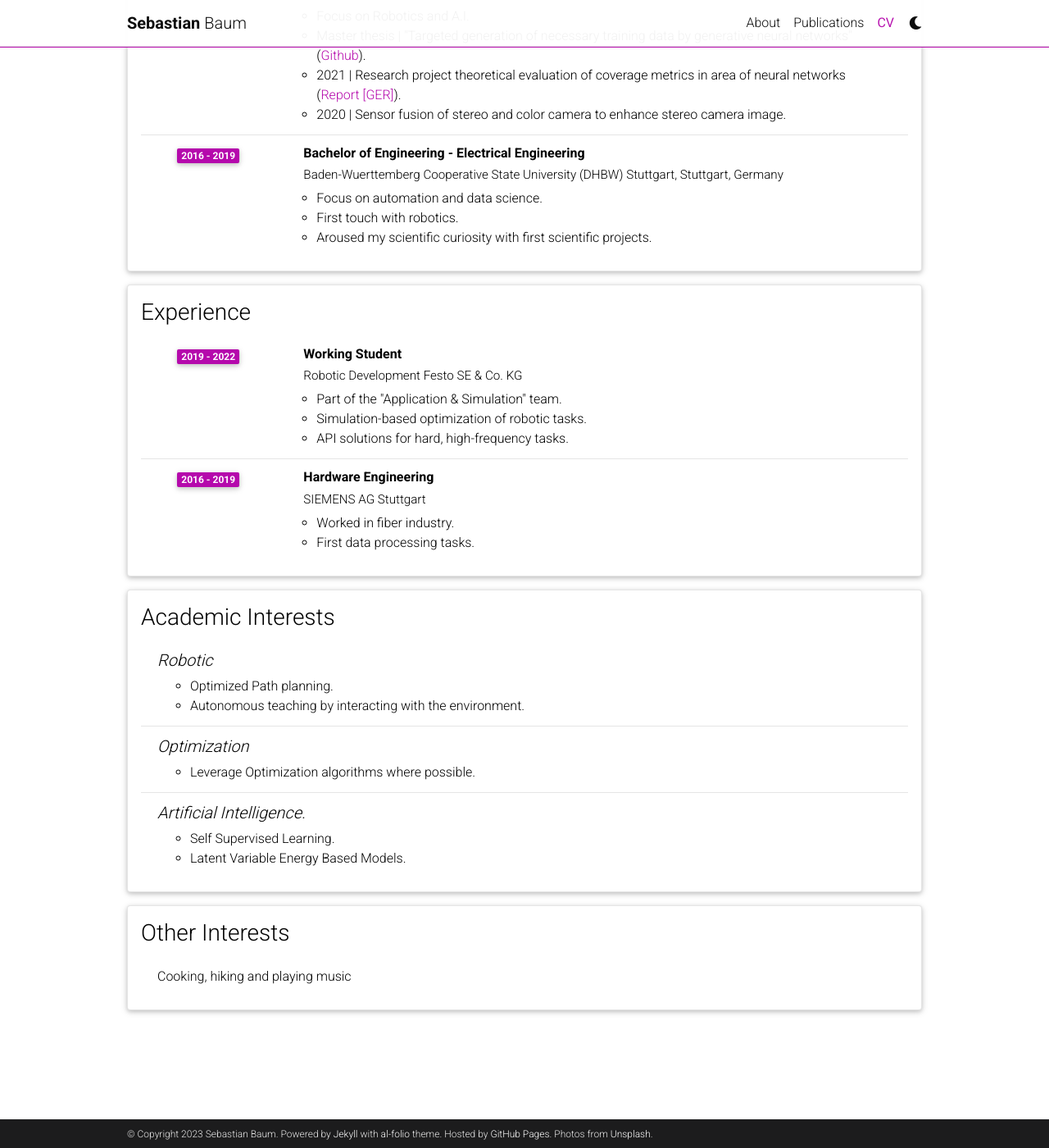
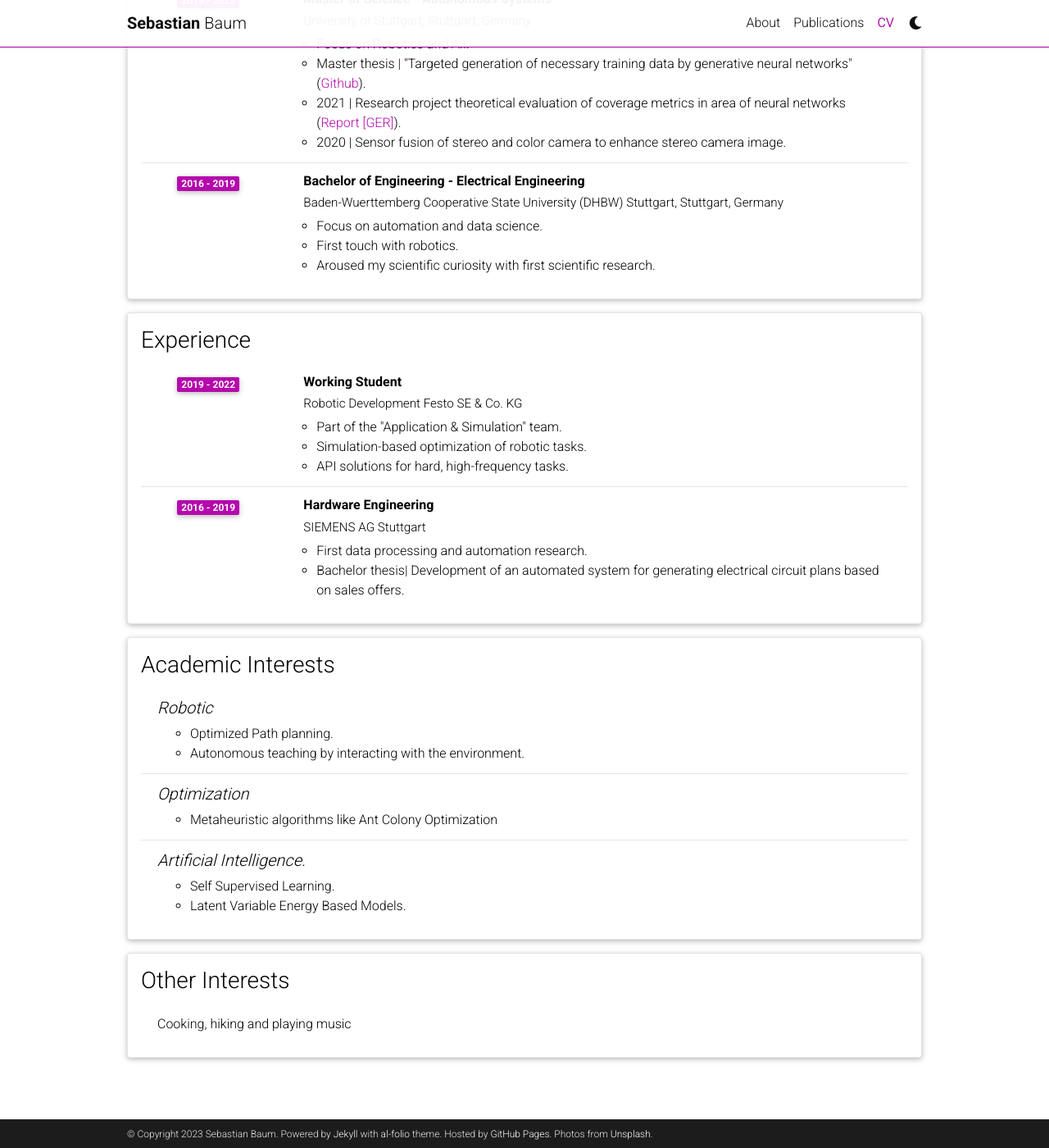
Before and after one commit to BaumSebastian/BaumSebastian.github.io, a Jekyll site: the page built from _pages/cv.md, in a window 1280 px wide and 1400 px high, scrolled down 639 px. Shown: the whole window at 82% size. Built offline with Jekyll 4.4.1, drawn with Linux system fonts in a browser that asks for light colours; comment, search, counter and statistics services are not loaded; a style sheet for code colours, icons or effects is not loaded; some of the changed text lies outside the part shown.

Commit message:
Updated my cv page

```diff
--- a/_data/cv.yml
+++ b/_data/cv.yml
@@ -1,12 +1,9 @@
 - title: General Information
-  type: map
+  type: list
   contents:
-    - name: Full Name
-      value: Sebastian Baum
-    - name: Date of Birth
-      value: 13th February 1997
-    - name: Languages
-      value: German (native), English (C1), French (A1)
+    - Sebastian Baum
+    - Date of Birth  - 13th February 1997
+    - Languages     - German (native), English (C1), French (A1)
 
 - title: Education
   type: time_table
@@ -31,7 +28,7 @@
       description:
         - Focus on automation and data science.
         - First touch with robotics.
-        - Aroused my scientific curiosity with first scientific projects.
+        - Aroused my scientific curiosity with first scientific research.
 
 - title: Experience
   type: time_table
@@ -47,8 +44,8 @@
       institution: SIEMENS AG Stuttgart
       year: 2016 - 2019
       description:
-        - Worked in fiber industry.
-        - First data processing tasks.
+        - First data processing and automation research.
+        - Bachelor thesis| Development of an automated system for generating electrical circuit plans based on sales offers.
 
 - title: Academic Interests
   type: nested_list
@@ -59,7 +56,7 @@
       - Autonomous teaching by interacting with the environment.
   - title: Optimization
     items:
-      - Leverage Optimization algorithms where possible.
+      - Metaheuristic algorithms like Ant Colony Optimization
   - title: Artificial Intelligence.
     items:
       - Self Supervised Learning.
```
